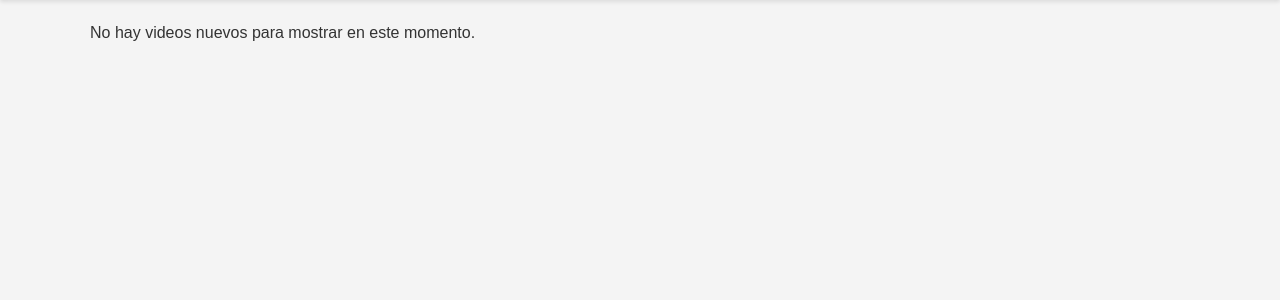
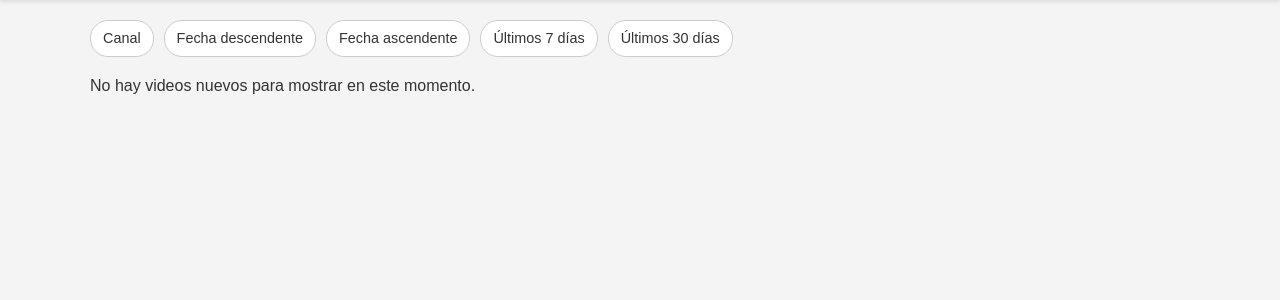
Before and after one commit to feroliver/youtube-subscription-tagger, a Flask app: template templates/favorites_new.html in a window 1280 px wide. Shown: the part 84-384 px from the top of the page. Run offline with Flask 2, Linux system fonts and the light colour scheme; the template is opened without the code that fills it, so the values that code supplies are empty; some libraries are stand-ins or nearby versions.

Commit message:
Agregar modos de agrupación y fecha en nuevos favoritos

```diff
--- a/app.py
+++ b/app.py
@@ -1,5 +1,6 @@
 import logging
 from collections import OrderedDict
+from datetime import datetime, timedelta, timezone
 from flask import Flask, render_template, request, jsonify
 import database as db
 import youtube_api as yt
@@ -22,6 +23,47 @@ def group_videos_by_channel(videos):
     for video in videos:
         channel_title = video.get('channel_title', 'Sin canal')
         grouped.setdefault(channel_title, []).append(video)
+    return grouped
+
+
+def parse_iso_datetime(value):
+    if not value:
+        return None
+    normalized = value.replace('Z', '+00:00')
+    try:
+        parsed = datetime.fromisoformat(normalized)
+    except ValueError:
+        return None
+    if parsed.tzinfo is None:
+        return parsed.replace(tzinfo=timezone.utc)
+    return parsed
+
+
+def build_favorites_sections(videos, view_mode):
+    if view_mode == 'date_desc':
+        sorted_videos = sorted(videos, key=lambda video: video.get('published_at') or '', reverse=True)
+        return OrderedDict([('Todos los canales (más recientes primero)', sorted_videos)])
+
+    if view_mode == 'date_asc':
+        sorted_videos = sorted(videos, key=lambda video: video.get('published_at') or '')
+        return OrderedDict([('Todos los canales (más antiguos primero)', sorted_videos)])
+
+    if view_mode in ('last_7_days', 'last_30_days'):
+        days = 7 if view_mode == 'last_7_days' else 30
+        threshold = datetime.now(timezone.utc) - timedelta(days=days)
+        filtered = []
+        for video in videos:
+            published_at = parse_iso_datetime(video.get('published_at'))
+            if published_at and published_at >= threshold:
+                filtered.append(video)
+        sorted_videos = sorted(filtered, key=lambda video: video.get('published_at') or '')
+        label = f'Todos los canales (últimos {days} días, del más viejo al más nuevo)'
+        return OrderedDict([(label, sorted_videos)])
+
+    grouped = OrderedDict()
+    for channel_title in sorted({video.get('channel_title', 'Sin canal') for video in videos}, key=str.lower):
+        channel_videos = [video for video in videos if video.get('channel_title', 'Sin canal') == channel_title]
+        grouped[channel_title] = sorted(channel_videos, key=lambda video: video.get('published_at') or '', reverse=True)
     return grouped
 
 
@@ -86,6 +128,11 @@ def index():
 
 @app.route('/nuevos-favoritos')
 def favorites_new_videos():
+    view_mode = request.args.get('view', 'channel')
+    valid_view_modes = {'channel', 'date_desc', 'date_asc', 'last_7_days', 'last_30_days'}
+    if view_mode not in valid_view_modes:
+        view_mode = 'channel'
+
     service = yt.get_authenticated_service()
     if not service:
         return "Authentication required or failed for video fetch.", 401
@@ -101,7 +148,8 @@ def favorites_new_videos():
             total_channels=0,
             warning_message=None,
             last_check=last_check,
-            used_cache=False
+            used_cache=False,
+            view_mode=view_mode
         )
 
     fetched_videos = []
@@ -137,16 +185,19 @@ def favorites_new_videos():
         db.replace_favorite_video_cache(videos)
         db.set_last_favorites_check(yt.utc_now_iso())
 
-    videos_by_channel = group_videos_by_channel(videos)
+    videos_by_channel = build_favorites_sections(videos, view_mode)
+    total_channels = len(videos_by_channel) if view_mode == 'channel' else len({video.get('channel_id') for video in videos})
+    total_new_videos = sum(len(group_videos) for group_videos in videos_by_channel.values())
 
     return render_template(
         'favorites_new.html',
         videos_by_channel=videos_by_channel,
-        total_new_videos=len(videos),
-        total_channels=len(videos_by_channel),
+        total_new_videos=total_new_videos,
+        total_channels=total_channels,
         warning_message=warning_message,
         last_check=last_check,
-        used_cache=used_cache
+        used_cache=used_cache,
+        view_mode=view_mode
     )
 
 
--- a/static/style.css
+++ b/static/style.css
@@ -541,3 +541,32 @@ header h1 {
     font-size: 0.9rem;
     color: #555;
 }
+
+
+.favorites-view-controls {
+    display: flex;
+    flex-wrap: wrap;
+    gap: 10px;
+    margin-bottom: 16px;
+}
+
+.favorites-view-button {
+    text-decoration: none;
+    border: 1px solid #ccc;
+    background: #fff;
+    color: #333;
+    border-radius: 18px;
+    padding: 6px 12px;
+    font-size: 0.9rem;
+}
+
+.favorites-view-button:hover {
+    border-color: #c4302b;
+    color: #c4302b;
+}
+
+.favorites-view-button.active {
+    background: #c4302b;
+    border-color: #c4302b;
+    color: #fff;
+}
--- a/templates/favorites_new.html
+++ b/templates/favorites_new.html
@@ -22,6 +22,14 @@
     </header>
 
     <main class="favorites-page">
+        <section class="favorites-view-controls" aria-label="Agrupar y ordenar resultados">
+            <a href="{{ url_for('favorites_new_videos', view='channel') }}" class="favorites-view-button {% if view_mode == 'channel' %}active{% endif %}">Canal</a>
+            <a href="{{ url_for('favorites_new_videos', view='date_desc') }}" class="favorites-view-button {% if view_mode == 'date_desc' %}active{% endif %}">Fecha descendente</a>
+            <a href="{{ url_for('favorites_new_videos', view='date_asc') }}" class="favorites-view-button {% if view_mode == 'date_asc' %}active{% endif %}">Fecha ascendente</a>
+            <a href="{{ url_for('favorites_new_videos', view='last_7_days') }}" class="favorites-view-button {% if view_mode == 'last_7_days' %}active{% endif %}">Últimos 7 días</a>
+            <a href="{{ url_for('favorites_new_videos', view='last_30_days') }}" class="favorites-view-button {% if view_mode == 'last_30_days' %}active{% endif %}">Últimos 30 días</a>
+        </section>
+
         {% if videos_by_channel %}
             {% for channel_title, videos in videos_by_channel.items() %}
                 <section class="favorites-channel-group">
```
